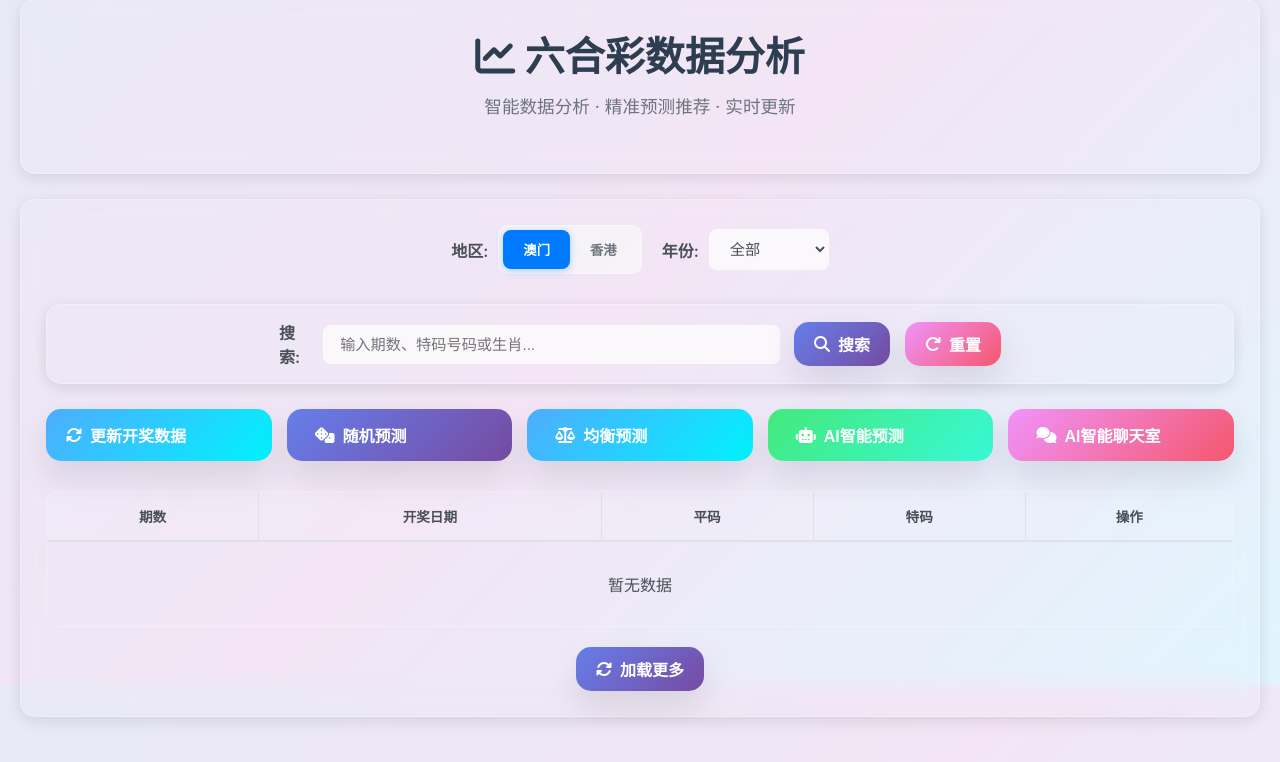
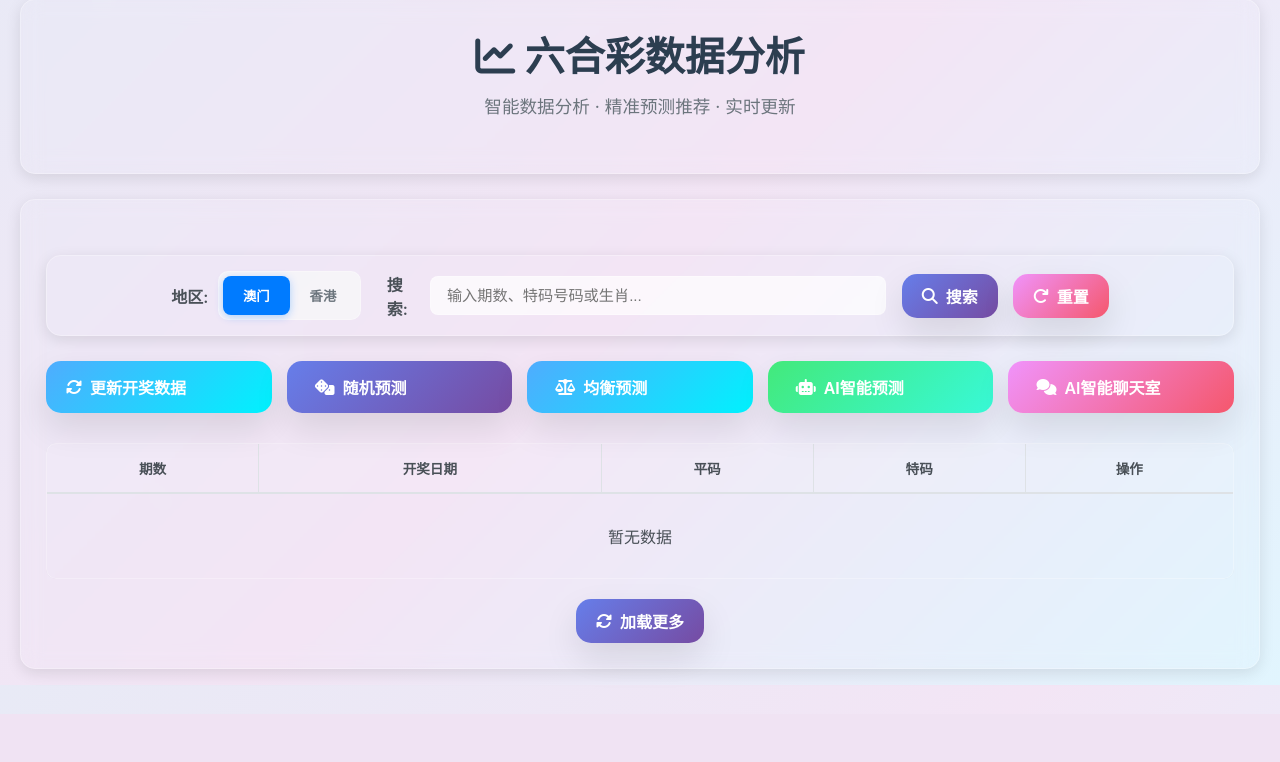
Before and after one commit to e5sub/mark-six, a Flask app: page / in a window 1280 px wide. Shown: the part 115-877 px from the top of the page. After the commit the page ends 800 px from the top, so only its background shows below. Run offline with Flask 3, Linux system fonts and the light colour scheme; a user stored in the database is signed in; data comes from the database, SQL or seed files in the repository; data that the repository does not hold is empty.

Commit message:
Update control_panel.html

```diff
--- a/templates/control_panel.html
+++ b/templates/control_panel.html
@@ -1,25 +1,20 @@
 <!-- 控制面板 -->
 <div class="controls-panel">
-    <div class="control-group">
-        <span class="control-label">地区:</span>
-        <div class="region-selector" id="regionSelector">
-            <button class="region-btn active" data-region="macau" onclick="changeRegion('macau', this)">澳门</button>
-            <button class="region-btn" data-region="hk" onclick="changeRegion('hk', this)">香港</button>
-        </div>
-    </div>
-
-    <div class="control-group">
-        <span class="control-label">年份:</span>
-        <select id="yearSelect" class="modern-select" onchange="handleYearChange()">
-            <option value="all">全部</option>
-            <!-- 年份选项将通过JavaScript动态生成 -->
-        </select>
-    </div>
+    <!-- 年份选择器已删除 -->
 </div>
 
 <!-- 搜索面板 -->
 <div class="glass-card" style="margin-top: 15px; padding: 15px;">
     <div style="display: flex; flex-wrap: wrap; gap: 15px; justify-content: center; align-items: center;">
+        <!-- 地区选择器移到搜索左边 -->
+        <div class="control-group" style="margin-right: 10px;">
+            <span class="control-label">地区:</span>
+            <div class="region-selector" id="regionSelector">
+                <button class="region-btn active" data-region="macau" onclick="changeRegion('macau', this)">澳门</button>
+                <button class="region-btn" data-region="hk" onclick="changeRegion('hk', this)">香港</button>
+            </div>
+        </div>
+
         <!-- 统一搜索框 -->
         <div style="display: flex; align-items: center; gap: 10px; flex-grow: 1; max-width: 500px;">
             <span class="control-label">搜索:</span>
```
